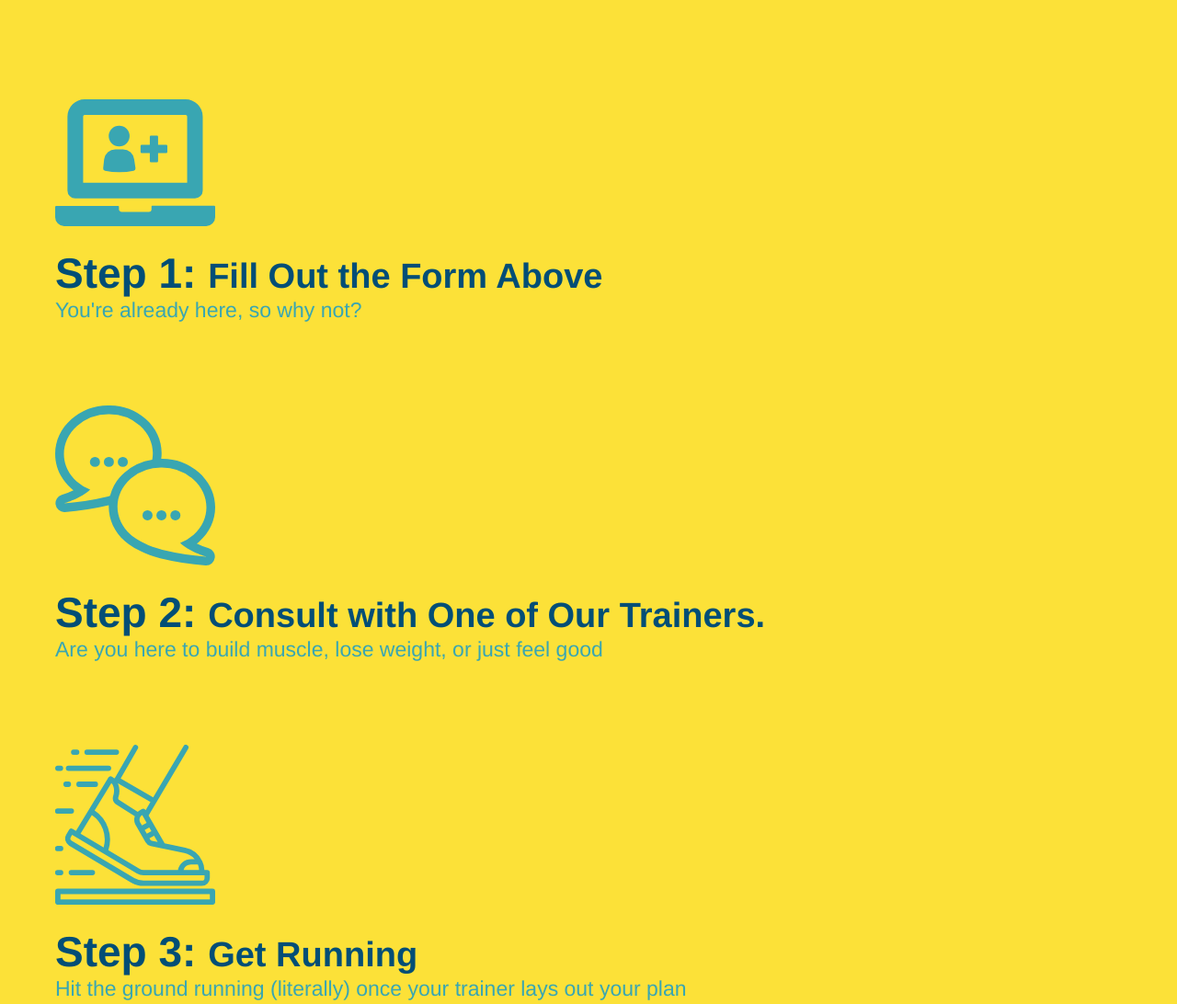
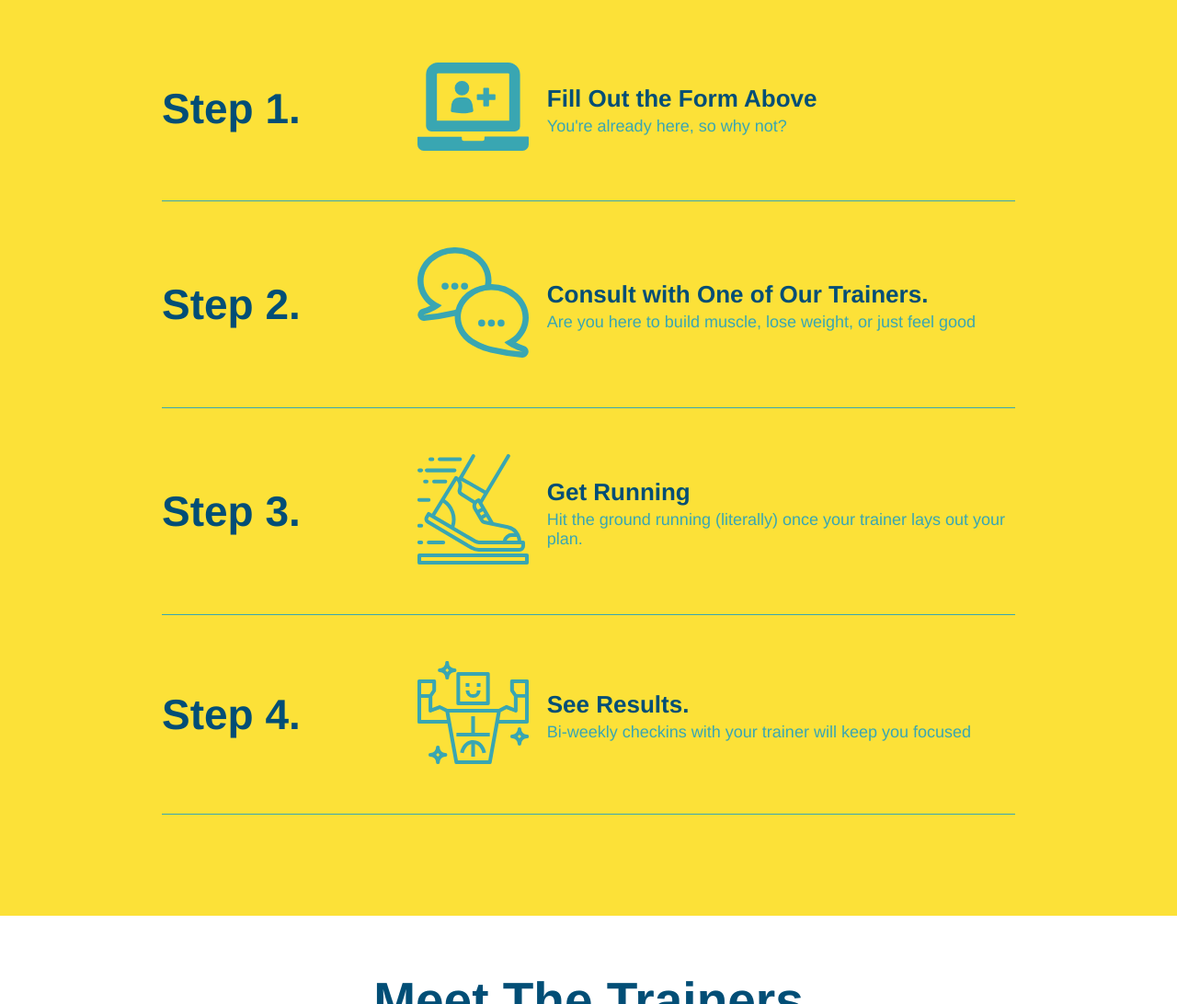
Before and after one commit to Nardiss/run-buddy, a plain HTML site: page index.html in a window 1280 px wide. Shown: the part 1260-2352 px from the top of the page at 92% size. Drawn offline with Linux system fonts and the light colour scheme.

Commit message:
add flexbox to the steps

```diff
--- a/assets/css/style.css
+++ b/assets/css/style.css
@@ -146,10 +146,6 @@ section {
 }
 /*HERO STYLE ENDS*/
 
-.intro {
-
-}
-
 .intro p {
   line-height: 1.7;
   color: #39a6b2;
@@ -181,32 +177,41 @@ section {
   border-color: #39a6b2;
 }
 
-.steps div {
-  margin-bottom: 80px;
+.step h3 {
+  color: #024e76;
+  font-size: 46px;
+  flex: 1 30%;
 }
 
-.steps img {
-  width: 15%;
-  margin: 10px 0;
+.step-info {
+  flex: 2 70%;
+  display: flex;
+  flex-wrap: wrap;
+  align-items: center;
 }
 
-.steps h3 {
-  color: #024e76;
-  font-size: 46px;
-  margin-top: 10px;
+.step-img {
+  flex: 1 12%;
+  margin-right: 20px;
 }
 
-.steps p {
-  color: #39a6b2;
-  font-size: 23px;
+.step-img img {
+  max-width: 100%;
 }
 
-.steps span {
-  font-size: 38px;
+.step-text p {
+  color: #39a6b2;
+  font-size: 18px;
 }
 
+.step-text {
+  flex: 12;
+}
 
-.trainers {
+.step-text h4 {
+  font-size: 26px;
+  line-height: 1.5;
+  color: #024e76;
 }
 
 .trainer  {
@@ -241,7 +246,7 @@ section {
   margin-bottom: 8px;
 }
 
-..trainer-bio h4 {
+.trainer-bio h4 {
   font-size: 26px;
   margin-bottom: 25px;
   font-weight: lighter;
@@ -296,3 +301,14 @@ section {
 .flex-row {
   display: flex;
 }
+
+.step {
+  margin: 50px auto;
+  padding-bottom: 50px;
+  width: 80%;
+  border-bottom: 1px solid #39a6b2;
+  display: flex;
+  flex-wrap: wrap;
+  align-items: center;
+  justify-content: space-between;
+}
--- a/index.html
+++ b/index.html
@@ -100,29 +100,58 @@
             <div class="flex-row">
                 <h2 class="section-title secondary-border"> What You Do</h2>
             </div>
-            <div>
-                <!--insert this image element-->
+            <div class="step">
+                <h3>Step 1. </h3>
+                <div class="step-info">
+                    <div class="step-img">
                         <img src="./assets/images/step-1.svg" alt=""/>
-                <h3>Step 1: <span>Fill Out the Form Above</span> </h3>
+                    </div>
+                    <div class="step-text">
+                        <h4>Fill Out the Form Above</h4>
                         <p>You're already here, so why not?</p>
                     </div>
+                </div>
+            </div>
 
-            <div>
+            <div class="step">
+                <h3>Step 2. </h3>
+                <div class="step-info">
+                    <div class="step-img">
                         <img src="./assets/images/step-2.svg" alt="" />
-                <h3>Step 2: <span>Consult with One of Our Trainers.</span> </h3>
+                    </div>
+                    <div class="step-text">
+                        <h4>Consult with One of Our Trainers.</h4>
                         <p>Are you here to build muscle, lose weight, or just feel good</p>
                     </div>
+                </div>
+            </div>
 
-            <div>
-                <img src="./assets/images/step-3.svg" alt="" />
-                <h3> Step 3: <span>Get Running</span></h3>
-                <p>Hit the ground running (literally) once your trainer lays out your plan</p>
+            <div class="step">
+                <h3>Step 3. </h3>
+                <div class="step-info">
+                    <div class="step-img">
+                        <img src="./assets/images/step-3.svg" alt=""/>
                     </div>
-            <div>
+                    <div class="step-text">
+                        <h4>Get Running</h4>
+                        <p>Hit the ground running (literally) once your trainer lays out your plan.</p>
+                    </div>
+                </div>
+            </div>
+
+            <div class="step">
+                <h3>Step 4. </h3>
+                <div class="step-info">
+                    <div class="step-img">
                         <img src="./assets/images/step-4.svg" alt="" />
-                <h3>Step 4: <span>See Results.</span></h3>
+                    </div>
+                    <div class="step-text">
+                        <h4>See Results.</h4>
                         <p>Bi-weekly checkins with your trainer will keep you focused</p>
                     </div>
+                </div>
+            </div>
+
         </section>
 
         <!--"meet the trainer" section-->
```
Lines whose indentation alone changed are shown as unchanged.
